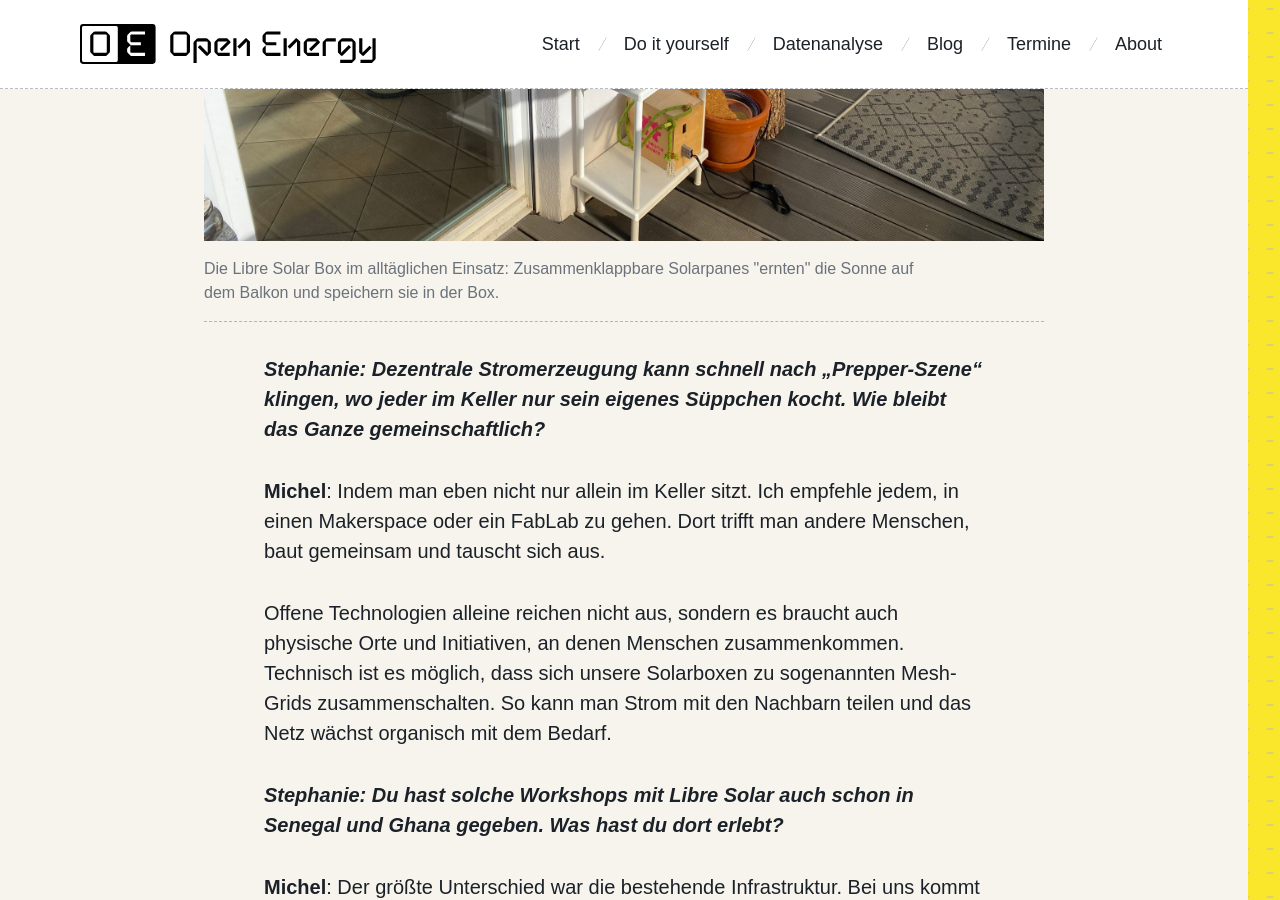
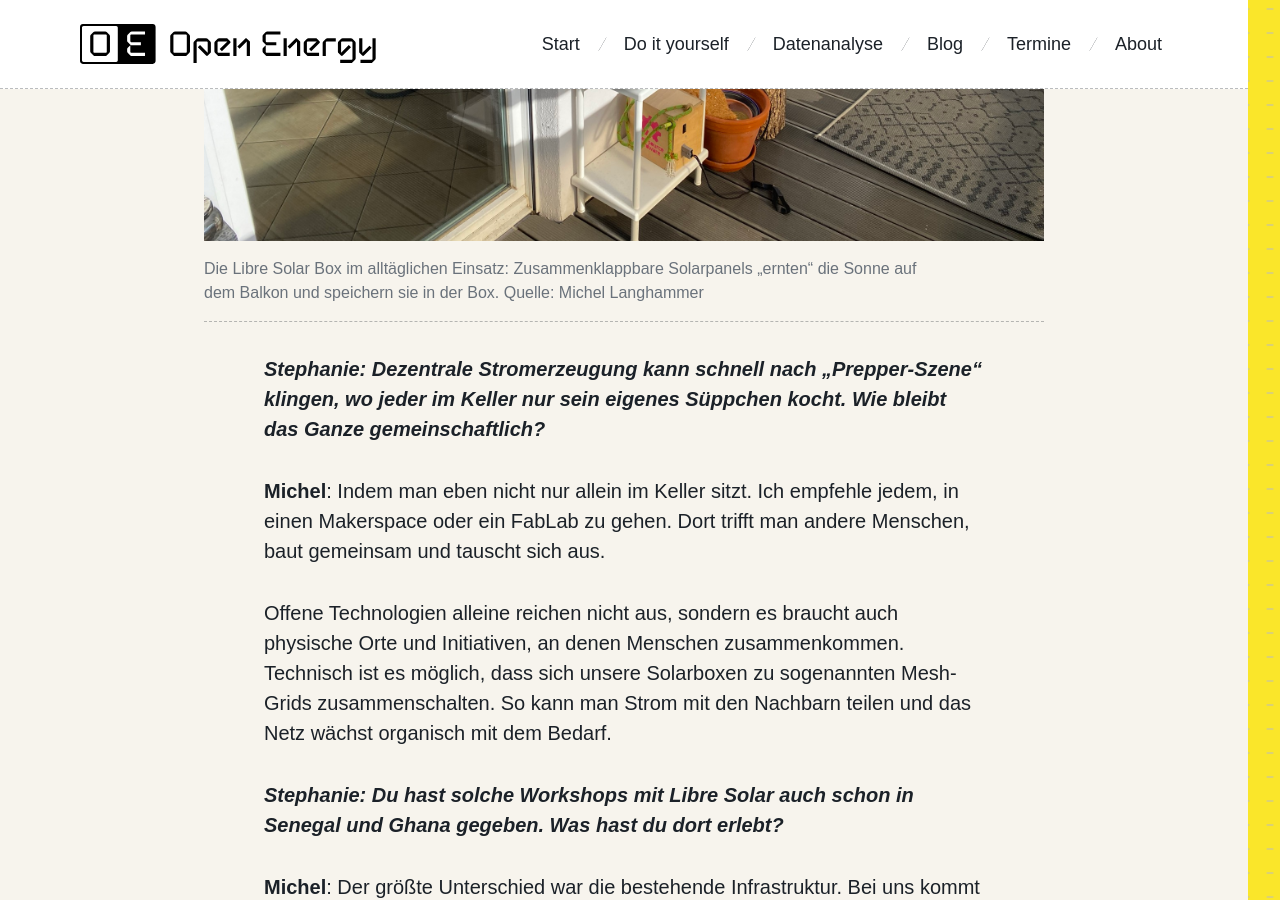
Before and after one commit to okfde/open-energy, a Jekyll site: the page built from _blog/interview-libresolar.md, in a window 1280 px wide and 900 px high, scrolled down 5498 px. Built offline with Jekyll 4.4.1, drawn with Linux system fonts in a browser that asks for light colours; some web fonts are replaced; some of the changed text lies outside the part shown.

Commit message:
Update interview-libresolar.md

```diff
--- a/_blog/interview-libresolar.md
+++ b/_blog/interview-libresolar.md
@@ -9,8 +9,8 @@ image: "/assets/images/photos/blog/libresolar-1.jpg"
 ---
 
 <figure class="article-figure">
-  <img src="{{ '/assets/images/photos/blog/freiland-4.jpeg' | relative_url }}" alt="">
-  <figcaption> Michel in Action: Beim Libre Solar Workshop in Brandenburg erklärte er die Geschichte unseres Stromnetzes. 6</figcaption>
+  <img src="{{ '/assets/images/photos/blog/libresolar-1.jpg' | relative_url }}" alt="">
+  <figcaption> Michel in Action: Beim Libre Solar Workshop in Brandenburg erklärte er die Geschichte unseres Stromnetzes. </figcaption>
 </figure>
 
 ### Schritt 1: Aufbau von Grundlagenwissen über Stromerzeugung und das Stromnetz, um das Gesamtsystem zu verstehen
@@ -68,7 +68,7 @@ In unseren Workshops haben wir das mit Einsteigern an einem Wochenende geschafft
 <figure class="article-figure">
   <img src="{{ '/assets/images/photos/blog/libresolar-2.jpg' | relative_url }}" alt="">
   <figcaption>
-    Die Libre Solar Box im alltäglichen Einsatz: Zusammenklappbare Solarpanes "ernten" die Sonne auf dem Balkon und speichern sie in der Box.
+    Die Libre Solar Box im alltäglichen Einsatz: Zusammenklappbare Solarpanels „ernten“ die Sonne auf dem Balkon und speichern sie in der Box. Quelle: Michel Langhammer
   </figcaption>
 </figure>
 
@@ -106,7 +106,7 @@ Abends hole ich sie rein und lade damit meinen Laptop, mein Handy oder Bluetooth
 
 <figure class="article-figure">
   <img src="{{ '/assets/images/photos/blog/libresolar-3.jpg' | relative_url }}" alt="">
-  <figcaption>Die sonnenbeladene Libre Solar Box wird zum Möbelstück und lädt Laptop, Smartphone & Co. </figcaption>
+  <figcaption>Die sonnenbeladene Libre Solar Box wird zum Möbelstück und lädt Laptop, Smartphone & Co. Quelle: Michel Langhammer </figcaption>
 </figure>
 
 <div class="pull-quote">
```
